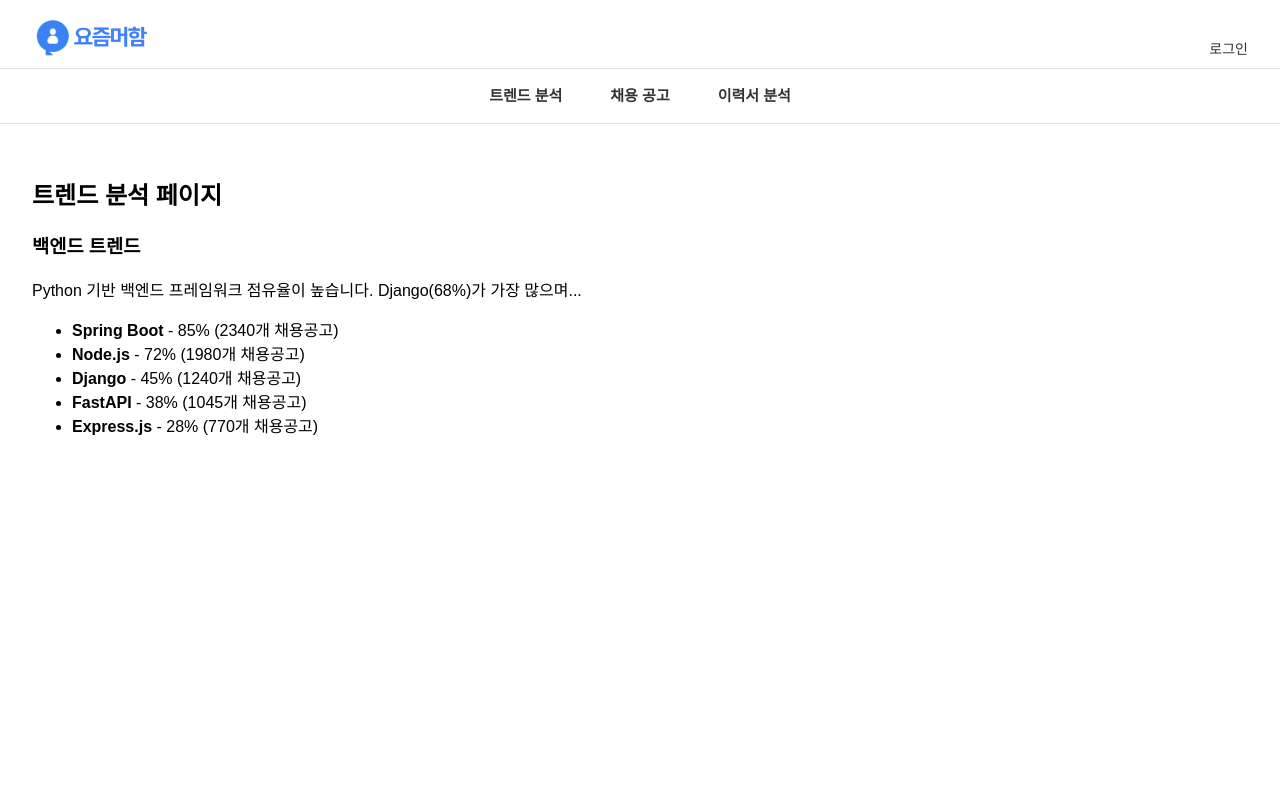
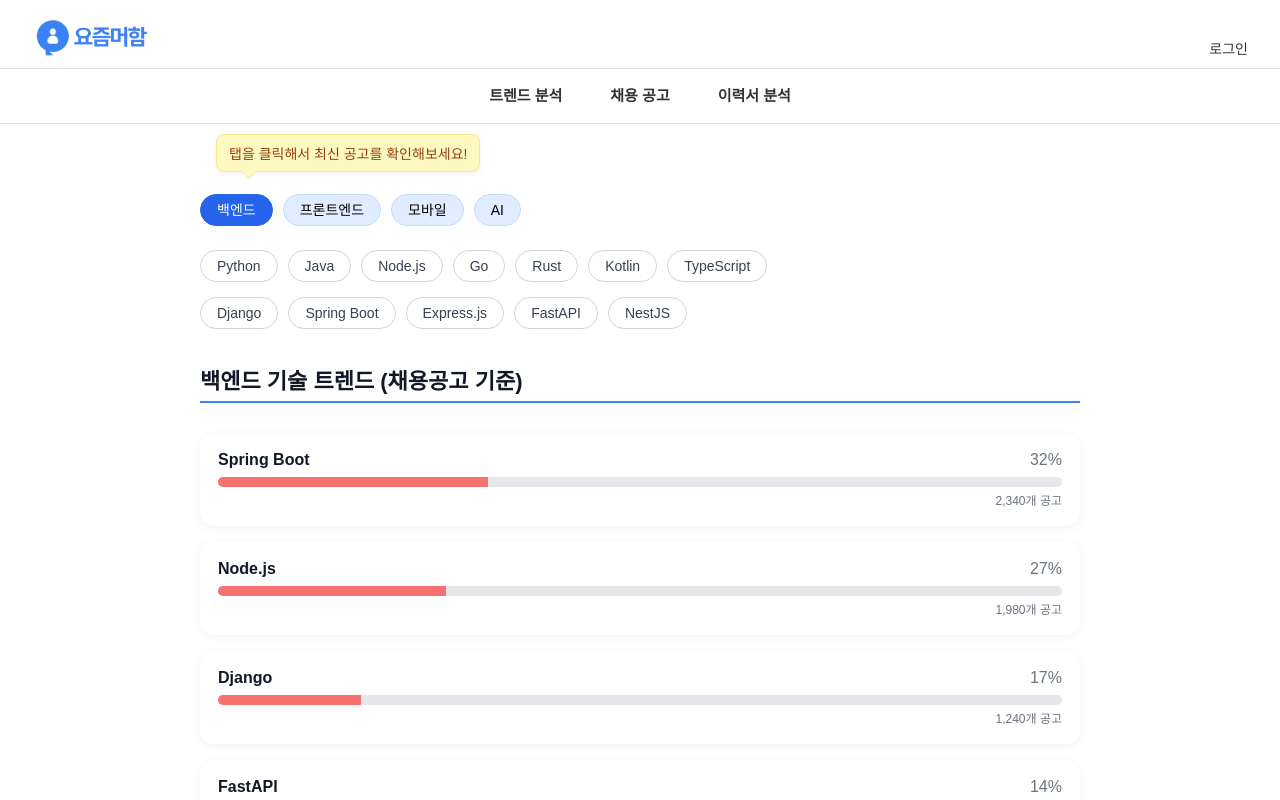
Before and after one commit to sjs4273/Job-Navigator, a React (Vite) app in the folder frontend/: page /trend in a window 1280 px wide. Built offline with nearby package versions, Linux system fonts and the light colour scheme; no server answers; a web font is replaced by a local one.

Commit message:
feat: 기술 트렌드 분석 페이지 구현

```diff
--- a/frontend/src/mock/trendsBackend.js
+++ b/frontend/src/mock/trendsBackend.js
@@ -1,11 +1,47 @@
 export const backendTrendMock = {
   role: "백엔드",
   technologies: [
-    { name: "Spring Boot", percentage: 85, count: 2340, category: "framework" },
-    { name: "Node.js", percentage: 72, count: 1980, category: "runtime" },
-    { name: "Django", percentage: 45, count: 1240, category: "framework" },
-    { name: "FastAPI", percentage: 38, count: 1045, category: "framework" },
-    { name: "Express.js", percentage: 28, count: 770, category: "framework" },
+    { name: "Spring Boot", percentage: 32, count: 2340, category: "framework" },
+    { name: "Node.js", percentage: 27, count: 1980, category: "runtime" },
+    { name: "Django", percentage: 17, count: 1240, category: "framework" },
+    { name: "FastAPI", percentage: 14, count: 1045, category: "framework" },
+    { name: "Express.js", percentage: 10, count: 770, category: "framework" }
   ],
-  summary: "Python 기반 백엔드 프레임워크 점유율이 높습니다. Django(68%)가 가장 많으며..."
+  summary: "Spring Boot와 Node.js가 백엔드에서 가장 많이 사용되며, Python 기반 프레임워크도 강세입니다."
 };
+
+export const frontendTrendMock = {
+  role: "프론트엔드",
+  technologies: [
+    { name: "React", percentage: 45, count: 2050, category: "framework" },
+    { name: "Vue.js", percentage: 25, count: 1120, category: "framework" },
+    { name: "JavaScript", percentage: 15, count: 690, category: "language" },
+    { name: "Next.js", percentage: 10, count: 460, category: "framework" },
+    { name: "Svelte", percentage: 5, count: 230, category: "framework" }
+  ],
+  summary: "React 기반 개발이 대세이며, Vue와 Next.js도 꾸준한 수요가 있습니다."
+};
+
+export const mobileTrendMock = {
+  role: "모바일",
+  technologies: [
+    { name: "Kotlin", percentage: 40, count: 1200, category: "language" },
+    { name: "Swift", percentage: 30, count: 900, category: "language" },
+    { name: "Flutter", percentage: 20, count: 600, category: "framework" },
+    { name: "React Native", percentage: 10, count: 300, category: "framework" }
+  ],
+  summary: "Kotlin과 Swift 중심의 네이티브 앱 개발이 주류이며, Flutter 수요도 꾸준합니다."
+};
+
+
+export const aiTrendMock = {
+  role: "AI",
+  technologies: [
+    { name: "Python", percentage: 60, count: 2100, category: "language" },
+    { name: "TensorFlow", percentage: 15, count: 525, category: "framework" },
+    { name: "PyTorch", percentage: 10, count: 350, category: "framework" },
+    { name: "Scikit-learn", percentage: 8, count: 280, category: "framework" },
+    { name: "HuggingFace", percentage: 7, count: 245, category: "framework" }
+  ],
+  summary: "Python이 절대적인 우위를 점하고 있으며, PyTorch와 TensorFlow도 핵심 도구로 사용됩니다."
+};
--- /dev/null
+++ b/frontend/src/pages/TrendPage.css
@@ -0,0 +1,207 @@
+.container {
+  max-width: 880px;
+  margin: 40px auto;
+  padding: 20px;
+  font-family: 'Noto Sans KR', sans-serif;
+}
+
+/* 공통 pill 스타일 (탭 + 필터) */
+.pill {
+  all: unset;
+  display: inline-flex;
+  align-items: center;
+  justify-content: center;
+
+  box-sizing: border-box;
+  width: auto;
+  min-height: 32px; /* 버튼 높이 고정 */
+  padding: 8px 16px;
+
+  font-size: 14px;
+  font-family: inherit;
+  font-weight: 500; /* 고정: 선택 전후 동일 */
+  line-height: 1;
+  vertical-align: middle;
+
+  background-color: #ffffff;
+  color: #374151;
+  border: 1.5px solid #d1d5db;
+  border-radius: 9999px;
+
+  white-space: nowrap;
+  cursor: pointer;
+  user-select: none;
+  transition: background-color 0.2s, color 0.2s, border-color 0.2s;
+  appearance: none;
+}
+
+.pill:hover {
+  background-color: #f3f4f6;
+}
+
+.pill.active {
+  background-color: #2563eb;
+  color: white;
+  border-color: #2563eb;
+  /* font-weight 그대로 유지함 → 흔들림 없음 */
+}
+
+.top-tab .pill {
+  background-color: #e0edff;
+  color: #000000;
+  border: 1.5px solid #bfdbfe;
+  margin-top: 10px;
+}
+
+.top-tab .pill.active {
+  background-color: #2563eb;
+  color: white;
+  border-color: #2563eb;
+}
+
+/* 탭 메뉴 */
+.tab-menu {
+  display: flex;
+  flex-wrap: wrap;
+  gap: 10px;
+  margin-bottom: 15px;
+}
+
+/* 기술 필터 */
+.select-box {
+  overflow: hidden;
+  max-height: 0;
+  opacity: 0;
+}
+
+.select-box.active {
+  max-height: 300px;
+  opacity: 1;
+  transform: translateY(0);
+
+}
+
+
+/* 트렌드 타이틀 */
+.title {
+  font-size: 22px;
+  font-weight: 700;
+  color: #111827;
+  border-bottom: 2px solid #3b82f6;
+  padding-bottom: 6px;
+  margin-bottom: 24px;
+}
+
+/* 트렌드 카드 */
+.trend-list {
+  margin-top: 30px;
+  margin-bottom: 40px;
+}
+
+.trend-card {
+  background: #fff;
+  padding: 18px;
+  border-radius: 14px;
+  box-shadow: 0 2px 8px rgba(0,0,0,0.06);
+  margin-bottom: 16px;
+}
+
+.trend-header {
+  display: flex;
+  justify-content: space-between;
+  margin-bottom: 8px;
+}
+
+.tech-name {
+  font-weight: 600;
+  color: #111827;
+}
+
+.tech-percent {
+  color: #6b7280;
+  font-weight: 500;
+}
+
+.progress-bar {
+  background: #e5e7eb;
+  border-radius: 9999px;
+  overflow: hidden;
+  height: 10px;
+}
+
+.progress-fill {
+  background: #f87171;
+  height: 100%;
+  transition: width 0.4s ease;
+}
+
+.job-count {
+  display: block;
+  text-align: right;
+  font-size: 12px;
+  color: #6b7280;
+  margin-top: 4px;
+}
+
+/* 요약 */
+.summary-box {
+  background: #f9fafb;
+  padding: 16px;
+  border-radius: 14px;
+  box-shadow: 0 2px 6px rgba(0,0,0,0.04);
+  margin-bottom: 30px;
+}
+
+/* 설명 말풍선 */
+.tab-wrapper {
+  position: relative;
+  margin-bottom: 24px;
+}
+
+.tab-guide-bubble {
+  position: absolute;
+  top: -50px;
+  left: 16px;
+  background-color: #fef9c3;
+  color: #92400e;
+  border: 1px solid #fde68a;
+  padding: 8px 12px;
+  border-radius: 8px;
+  font-size: 14px;
+  box-shadow: 0 2px 6px rgba(0, 0, 0, 0.05);
+  animation: fadeIn 0.3s ease-in-out;
+  z-index: 10;
+}
+
+/* 꼬리 테두리 */
+.tab-guide-bubble::before {
+  content: "";
+  position: absolute;
+  top: 100%;
+  left: 24px;
+  width: 0;
+  height: 0;
+  border-left: 8px solid transparent;
+  border-right: 8px solid transparent;
+  border-top: 8px solid #fde68a; /* 테두리색 */
+  z-index: 0;
+}
+
+/* 꼬리 배경 */
+.tab-guide-bubble::after {
+  content: "";
+  position: absolute;
+  top: 100%;
+  left: 25px;
+  width: 0;
+  height: 0;
+  border-left: 7px solid transparent;
+  border-right: 7px solid transparent;
+  border-top: 7px solid #fef9c3; /* 말풍선 배경색 */
+  z-index: 1;
+}
+
+@keyframes fadeIn {
+  from { opacity: 0; transform: translateY(-5px); }
+  to { opacity: 1; transform: translateY(0); }
+}
--- a/frontend/src/pages/TrendPage.jsx
+++ b/frontend/src/pages/TrendPage.jsx
@@ -1,33 +1,150 @@
 import { useState, useEffect } from 'react';
-import { backendTrendMock } from '../mock/trendsBackend'; // 데이터 불러오기
+import {
+  backendTrendMock,
+  frontendTrendMock,
+  mobileTrendMock,
+  aiTrendMock
+} from '../mock/trendsBackend';
+import './TrendPage.css';
 
 function TrendPage() {
-  const [trendData, setTrendData] = useState(null);
+  const [trendData, setTrendData] = useState([]);
+  const [summary, setSummary] = useState('');
+  const [activeTab, setActiveTab] = useState('백엔드');
+  const [selectedSkills, setSelectedSkills] = useState([]);
+const [tabClicked, setTabClicked] = useState(() => {
+  return localStorage.getItem("trend_tab_visited") === "true";
+});
+
+  const skillCategories = {
+    백엔드: {
+      languages: ['Python', 'Java', 'Node.js', 'Go', 'Rust', 'Kotlin', 'TypeScript'],
+      frameworks: ['Django', 'Spring Boot', 'Express.js', 'FastAPI', 'NestJS']
+    },
+    프론트엔드: {
+      languages: ['HTML', 'CSS', 'JavaScript', 'TypeScript'],
+      frameworks: ['React', 'Vue.js', 'Angular', 'Next.js', 'Svelte']
+    },
+    모바일: {
+      languages: ['Kotlin', 'JavaScript', 'Swift', 'Dart'],
+      frameworks: ['Flutter', 'React Native']
+    },
+    AI: {
+      languages: ['Python', 'R', 'SQL'],
+      frameworks: ['TensorFlow', 'PyTorch', 'Scikit-learn', 'HuggingFace']
+    }
+  };
+
+  const toggleSkill = (skill) => {
+    if (selectedSkills.includes(skill)) {
+      setSelectedSkills(selectedSkills.filter((s) => s !== skill));
+    } else {
+      setSelectedSkills([...selectedSkills, skill]);
+    }
+  };
 
   useEffect(() => {
-    setTrendData(backendTrendMock);
-  }, []);
+    let data;
+    if (activeTab === '백엔드') data = backendTrendMock;
+    else if (activeTab === '프론트엔드') data = frontendTrendMock;
+    else if (activeTab === '모바일') data = mobileTrendMock;
+    else if (activeTab === 'AI') data = aiTrendMock;
 
-  if (!trendData) {
-    return <div>Loading...</div>;
-  }
+    setTrendData(data.technologies);
+    setSummary(data.summary);
+    setSelectedSkills([]);
+  }, [activeTab]);
 
   return (
-    <div>
-      <main style={{ padding: '2rem' }}>
-        <h2>트렌드 분석 페이지</h2>
-        <div>
-          <h3>{trendData.role} 트렌드</h3>
-          <p>{trendData.summary}</p>
-          <ul>
-            {trendData.technologies.map((tech, index) => (
-              <li key={index}>
-                <strong>{tech.name}</strong> - {tech.percentage}% ({tech.count}개 채용공고)
-              </li>
-            ))}
-          </ul>
+    <div className="container">
+      {/* 상단 탭 */}
+      <div className="tab-wrapper">
+  {!tabClicked && (
+    <div className="tab-guide-bubble">
+      탭을 클릭해서 최신 공고를 확인해보세요!
+    </div>
+  )}
+  <div className="tab-menu top-tab">
+    {['백엔드', '프론트엔드', '모바일', 'AI'].map((tab) => (
+      <button
+        key={tab}
+        className={`pill ${activeTab === tab ? 'active' : ''}`}
+        onClick={() => {
+  setActiveTab(tab);
+  setTabClicked(true);
+  localStorage.setItem("trend_tab_visited", "true");
+}}
+      >
+        {tab}
+      </button>
+    ))}
+  </div>
+</div>
+
+
+      {/* 언어 필터 */}
+      <div className={`select-box ${trendData.length > 0 ? 'active' : ''}`}>
+        <div className="tab-menu">
+
+          {skillCategories[activeTab].languages.map((lang, idx) => (
+            <button
+              key={idx}
+              className={`pill ${selectedSkills.includes(lang) ? 'active' : ''}`}
+              onClick={() => toggleSkill(lang)}
+            >
+              {lang}
+            </button>
+          ))}
         </div>
-      </main>
+      </div>
+
+      {/* 프레임워크 필터 */}
+      <div className={`select-box ${trendData.length > 0 ? 'active' : ''}`}>
+        <div className="tab-menu">
+          {skillCategories[activeTab].frameworks.map((fw, idx) => (
+            <button
+              key={idx}
+              className={`pill ${selectedSkills.includes(fw) ? 'active' : ''}`}
+              onClick={() => toggleSkill(fw)}
+            >
+              {fw}
+            </button>
+          ))}
+        </div>
+      </div>
+
+      {/* 기술 트렌드 */}
+      <h2 className="title">{activeTab} 기술 트렌드 (채용공고 기준)</h2>
+      <div className="trend-list">
+        {trendData.map((tech, idx) => (
+          <div key={idx} className="trend-card">
+            <div className="trend-header">
+              <span className="tech-name">{tech.name}</span>
+              <span className="tech-percent">{tech.percentage}%</span>
+            </div>
+            <div className="progress-bar">
+              <div
+                className="progress-fill"
+                style={{ width: `${tech.percentage}%` }}
+              ></div>
+            </div>
+            <span className="job-count">{tech.count.toLocaleString()}개 공고</span>
+          </div>
+        ))}
+      </div>
+
+      {/* 요약 */}
+      <div className="summary-box">
+        {(() => {
+  const sentences = summary.match(/[^.!?]*(?:다|요|니다)\./g) || [summary];
+  return (
+    <>
+      <p className="summary-title">{sentences[0]}</p>
+      <p>{sentences.slice(1).join(' ')}</p>
+    </>
+  );
+})()}
+      </div>
     </div>
   );
 }
```
